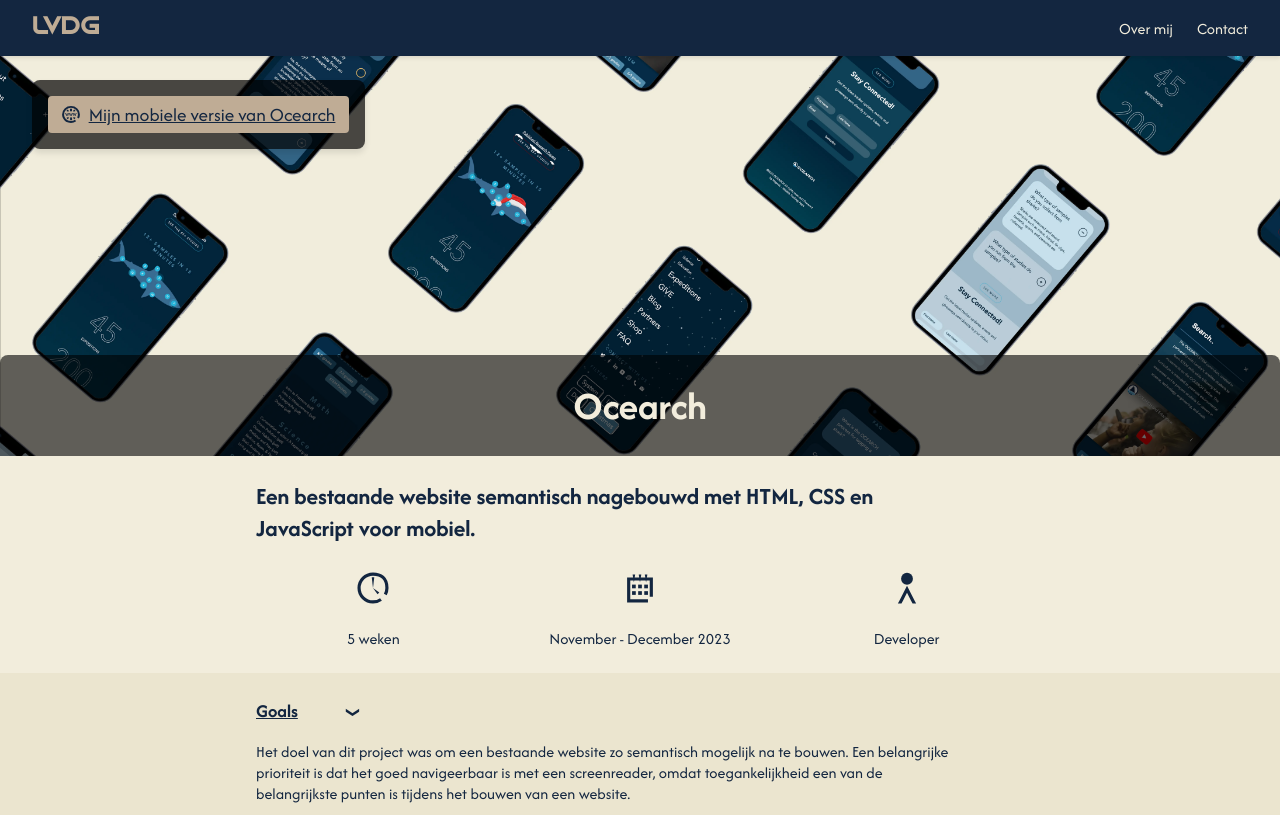
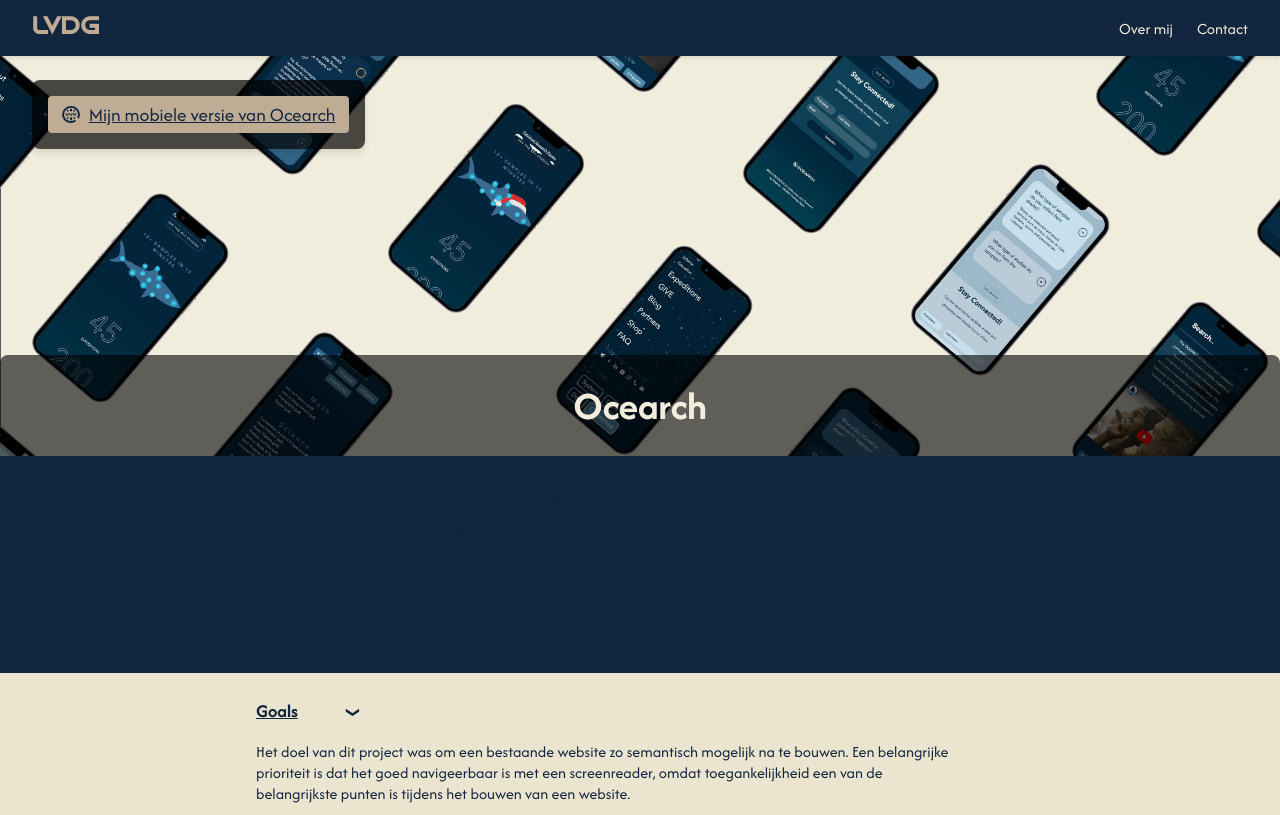
Before and after one commit to broaderfields/portfolio, a plain HTML site: page html/ocearch.html in a window 1280 px wide. Shown: the top 815 px of the page. Drawn offline with Linux system fonts and the light colour scheme.

Commit message:
background

```diff
--- a/css/index.css
+++ b/css/index.css
@@ -4,7 +4,7 @@
     --slider-controls-button-background: rgba(0, 0, 0, 0.5);
     --slider-controls-button-background-hover: rgba(0, 0, 0, 0.8);
     --slider-controls-button-text-color: #F2EDDC;
-    --index-background-color: #132640;
+    /* --index-background-color: #132640; */
 }
 
 h1 {
@@ -13,9 +13,9 @@ h1 {
 }
 
 
-body {
+/* body {
     background-color: var(--index-background-color);
-}
+} */
 
 
 
--- a/css/style.css
+++ b/css/style.css
@@ -10,6 +10,8 @@
 
 :root {
     --text-color: #F2EDDC;
+
+    --body-background-color: #132640;
 
     --header-background-color: #132640;
     --box-shadow: rgba(0, 0, 0, 0.1);
@@ -76,7 +78,7 @@ p, h1, h2, h3, h4, h5, a, main ol, #textPath{
 
 
 body {
-    background-color: var(--main-background-color);
+    background-color: var(--body-background-color);
 }
 
 
```
